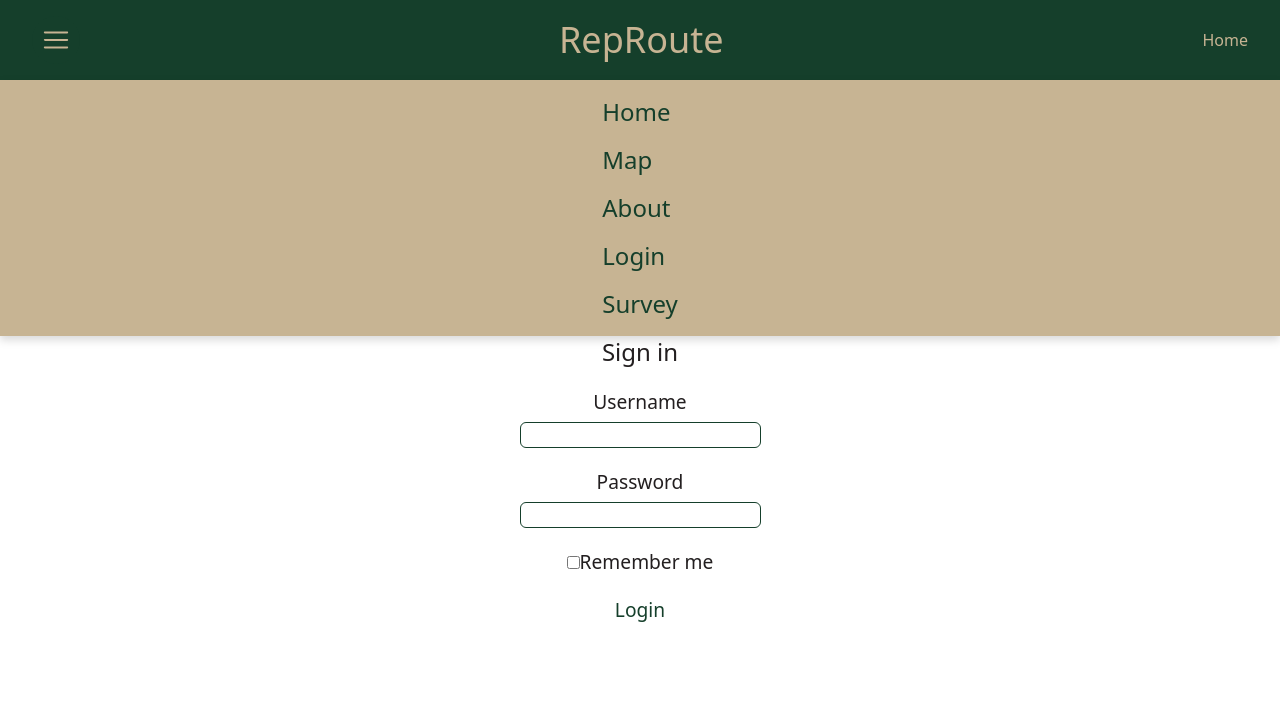
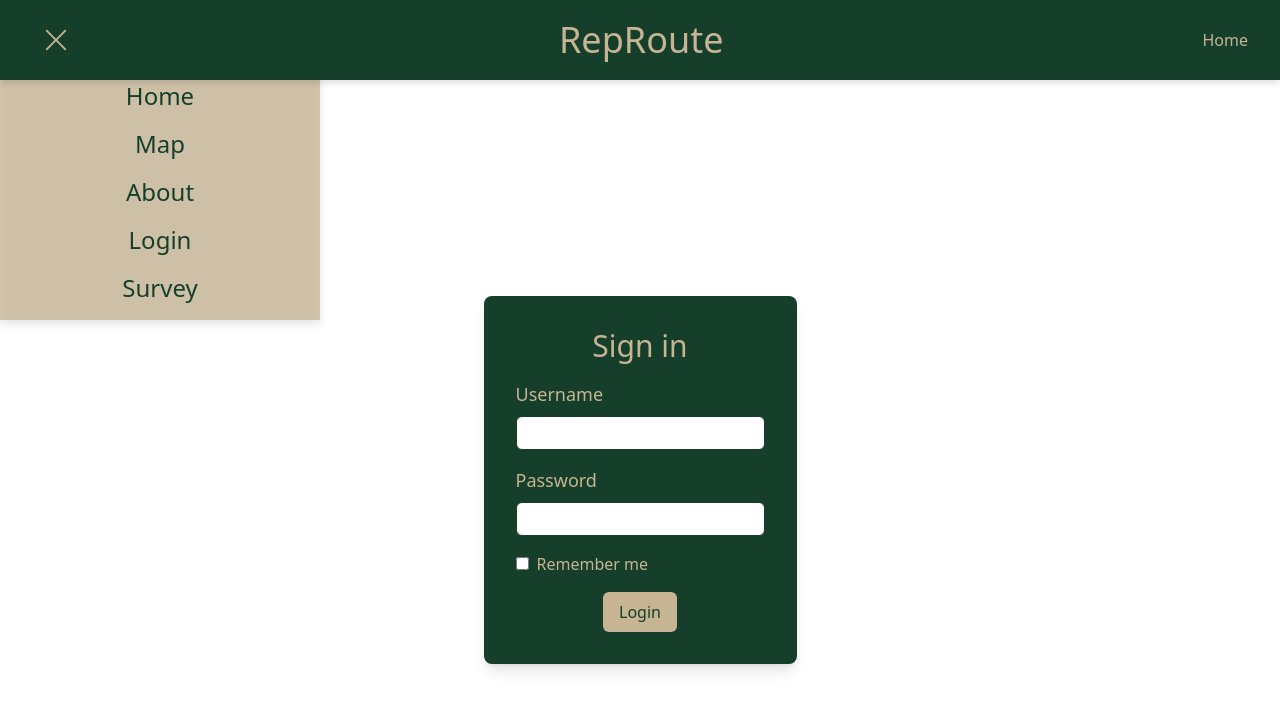
Before and after one commit to ianjrobertson/hackathon, a React (Vite) app: page /login in a window 1280 px wide. Both pictures are taken after a click on the button "Navigation Menu". Shown: the top 710 px of the page. Built offline with nearby package versions, Linux system fonts and the light colour scheme.

Commit message:
working through the styling on the header login survey and the button ui

```diff
--- a/src/header/header.jsx
+++ b/src/header/header.jsx
@@ -1,6 +1,6 @@
 import { useState } from 'react';
 import { NavLink, useLocation, useNavigate } from 'react-router-dom';
-import { RxHamburgerMenu } from "react-icons/rx";
+import { RxHamburgerMenu, RxCross1 } from "react-icons/rx";
 import ButtonIcon from "../ui/ButtonIcon";
 
 const Header = () => {
@@ -13,7 +13,7 @@ const Header = () => {
     const renderButton = () => {
         switch (location.pathname) {
             case '/':
-                return <button className="cursor-pointer" onClick={() => navigate('/login')}>Login</button>;
+                return <button className="cursor-pointer hover:bg-secondary px-2 py-1 rounded-lg hover:text-primary tansition-all duration-500" onClick={() => navigate('/login')}>Login</button>;
             case '/map':
                 return <button className="cursor-pointer" onClick={() => navigate('/')}>Home</button>;
             default:
@@ -23,24 +23,26 @@ const Header = () => {
 
     function Menu() {
         return (
-            <div className='flex items-center justify-center bg-secondary h-64 drop-shadow-lg'>
-                <nav className='flex flex-col gap-4 text-primary text-2xl'>
-                    <NavLink to="/" onClick={toggleMenu} >Home</NavLink>
-                    <NavLink to="/map" onClick={toggleMenu} >Map</NavLink>
-                    <NavLink to="/about" onClick={toggleMenu} >About</NavLink>
-                    <NavLink to="/login" onClick={toggleMenu} >Login</NavLink>
-                    <NavLink to="/survey" onClick={toggleMenu} >Survey</NavLink>
+            <div className={`fixed top-16 left-0 w-1/4 drop-shadow-lg transition-transform transform ${menuOpen ? 'translate-y-0' : '-translate-y-full'} z-20`}>
+                <nav className='flex flex-col justify-center bg-[rgba(199,180,147,0.75)] items-center gap-4 text-primary text-2xl p-4'>
+                    <NavLink to="/" onClick={toggleMenu} className="hover:text-accent transition-all duration-300">Home</NavLink>
+                    <NavLink to="/map" onClick={toggleMenu} className="hover:text-accent transition-all duration-300">Map</NavLink>
+                    <NavLink to="/about" onClick={toggleMenu} className="hover:text-accent transition-all duration-300">About</NavLink>
+                    <NavLink to="/login" onClick={toggleMenu} className="hover:text-accent transition-all duration-300">Login</NavLink>
+                    <NavLink to="/survey" onClick={toggleMenu} className="hover:text-accent transition-all duration-300">Survey</NavLink>
                 </nav>
             </div>
         );
     }
 
-
-
     return (
         <>
-            <header className="flex justify-between items-center text-secondary py-2 px-8 bg-primary drop-shadow-md">
-                <ButtonIcon icon={<RxHamburgerMenu size="28" />} text="Navigation Menu" onClick={toggleMenu} />
+            <header className="relative z-30 flex justify-between items-center text-secondary py-2 px-8 bg-primary drop-shadow-md">
+                <ButtonIcon
+                    icon={menuOpen ? <RxCross1 size="28" /> : <RxHamburgerMenu size="28" />}
+                    text="Navigation Menu"
+                    onClick={toggleMenu}
+                />
                 <div className='text-4xl'>RepRoute</div>
                 {renderButton()}
             </header>
@@ -48,4 +50,5 @@ const Header = () => {
         </>
     );
 }
+
 export default Header;
--- a/src/login/login.jsx
+++ b/src/login/login.jsx
@@ -7,33 +7,32 @@ const Login = () => {
         event.preventDefault();
         alert('Logging In');
         navigate('/map');
-
     }
 
     return (
         <>
-            <form className='flex flex-col mx-auto text-2xl text-center text-neutral gap-4' onSubmit={handleSubmit}>
+            <div className="flex items-center justify-center min-h-screen">
+                <form className="flex flex-col bg-primary text-secondary p-8 rounded-lg shadow-lg" onSubmit={handleSubmit}>
                     <div>
-                    <h2>Sign in</h2>
+                        <h2 className="text-3xl mb-4 flex justify-center">Sign in</h2>
                     </div>
-                <div>
-                    <label htmlFor="username"><small>Username</small></label>
-                    <br />
-                    <input type="text" className='bg-accent border rounded-md text-primary text-base px-1' id="username" name="username" required />
+                    <div className="mb-4">
+                        <label htmlFor="username" className="block text-lg mb-2">Username</label>
+                        <input type="text" className="bg-accent border rounded-md text-primary text-base px-2 py-1 w-full" id="username" name="username" required />
                     </div>
-                <div>
-                    <label htmlFor="password"><small>Password</small></label>
-                    <br />
-                    <input type="password" className='bg-accent border rounded-md text-primary text-base px-1' id="password" name="password" required />
+                    <div className="mb-4">
+                        <label htmlFor="password" className="block text-lg mb-2">Password</label>
+                        <input type="password" className="bg-accent border rounded-md text-primary text-base px-2 py-1 w-full" id="password" name="password" required />
                     </div>
-                <div>
-                    <input type="checkbox" id="rememberMe" name="rememberMe" />
-                    <label htmlFor="rememberMe"><small>Remember me</small></label>
+                    <div className="mb-4">
+                        <input type="checkbox" id="rememberMe" name="rememberMe" className="mr-2" />
+                        <label htmlFor="rememberMe">Remember me</label>
                     </div>
-                <div>
-                    <button type="submit" className="bg-accent px-1 py-0 cursor-pointer rounded-md text-primary"><small>Login</small></button>
+                    <div className="flex justify-center">
+                        <button type="submit" className="bg-secondary px-4 py-2 cursor-pointer rounded-md text-primary hover:bg-neutral hover:text-secondary transition-all duration-500">Login</button>
                     </div>
                 </form>
+            </div>
         </>
     );
 };
--- a/src/survey/survey.jsx
+++ b/src/survey/survey.jsx
@@ -24,7 +24,7 @@ export default function Survey() {
     <>
       <form
         onSubmit={handleSubmit}
-        className="max-w-lg mx-auto bg-accent text-neutral p-4 border rounded-lg shadow-lg"
+        className="max-w-lg mx-auto bg-accent text-neutral p-4 border rounded-lg shadow-lg m-3"
       >
         <h2 className="text-2xl font-bold text-center mb-4">
           Personality Quiz
--- a/src/ui/ButtonIcon.jsx
+++ b/src/ui/ButtonIcon.jsx
@@ -3,7 +3,7 @@ const ButtonIcon = ({ icon, text, onClick }) => {
         <button
             className="button-icon group" onClick={onClick}>
             {icon}
-            <span className="button-tooltip group-hover:scale-100 z-50 text-white">{text}</span>
+            <span className="button-tooltip group-hover:scale-100 z-50 text-secondary">{text}</span>
         </button>
     );
 }
```
Lines whose indentation alone changed are shown as unchanged.
